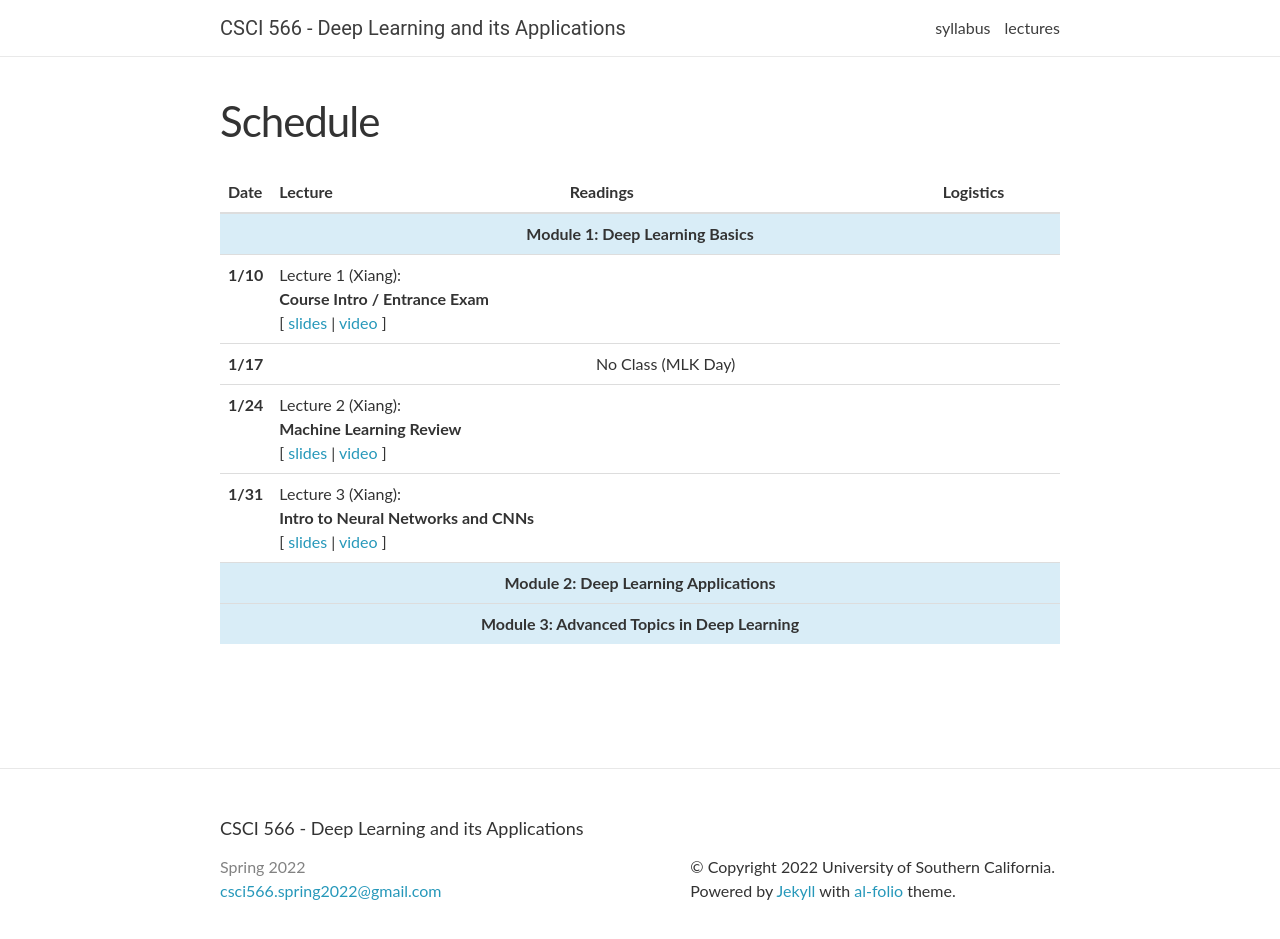
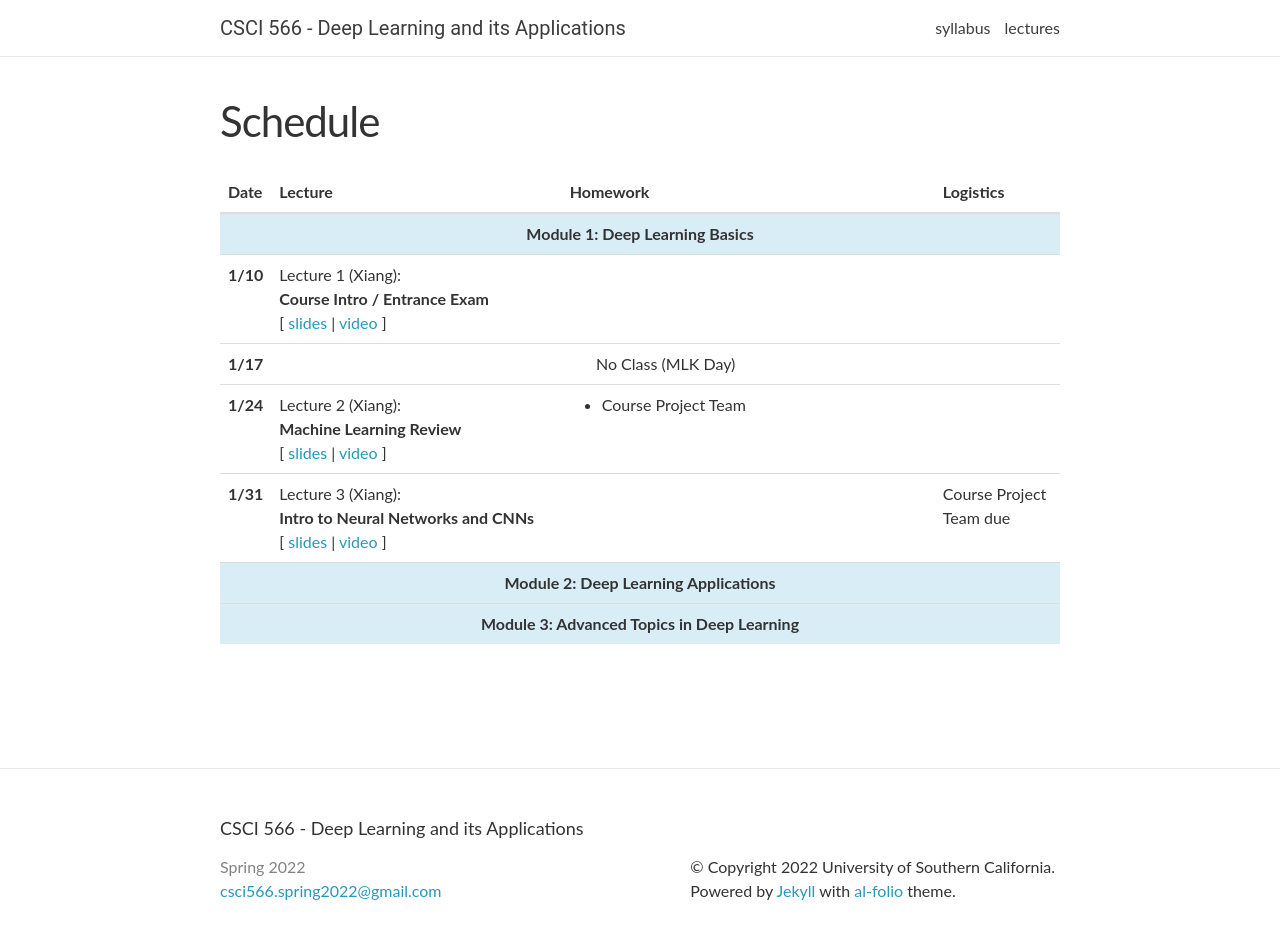
Before and after one commit to ndennler/csci566-spring2022.github.io, a Jekyll site: the page built from _pages/lectures.md, in a window 1280 px wide and 964 px high. Shown: the top 939 px of the window. Built offline with Jekyll 4.4.1, drawn with Linux system fonts in a browser that asks for light colours; nearby versions of some CDN libraries; comment, search, counter and statistics services are not loaded.

Commit message:
Change readings to HW; add course project team HW

```diff
--- a/_data/lectures.yml
+++ b/_data/lectures.yml
@@ -17,6 +17,7 @@
     <strong>Machine Learning Review</strong>
   slides: "https://drive.google.com/file/d/1vII9eDy99mzXPaT_VGrcwCOBLSHxjm6M/view?usp=sharing"
   video: "https://drive.google.com/file/d/19POVCwRt_l1-HytTQ21iGb399mSg307V/view?usp=sharing"
+  homework: Course Project Team
   logistics:
 
 - date: 1/31
@@ -25,7 +26,7 @@
     <strong>Intro to Neural Networks and CNNs</strong>
   slides: "https://drive.google.com/file/d/1gk0gXYkpg7vk_xl1k8AkYgqBBaoeWCuR/view?usp=sharing"
   video: "https://drive.google.com/file/d/1TdPyfL-KsfFlfh7Iy45OhJMVRJUMkQx_/view?usp=sharing"
-  logistics:
+  logistics: Course Project Team due
 
 - title: "Module 2: Deep Learning Applications"
 
--- a/_layouts/schedule.html
+++ b/_layouts/schedule.html
@@ -20,7 +20,7 @@ layout: default
         <tr>
           <th scope="col">Date</th>
           <th scope="col">Lecture</th>
-          <th scope="col">Readings</th>
+          <th scope="col">Homework</th>
           <th scope="col">Logistics</th>
         </tr>
       </thead>
--- a/_pages/lectures.md
+++ b/_pages/lectures.md
@@ -47,9 +47,9 @@ title: Schedule
         ]
     </td>
     <td>
-        {% if lecture.readings %}
+        {% if lecture.homework %}
         <ul>
-        {% for reading in lecture.readings %}
+        {% for reading in lecture.homework %}
             <li>{{ reading }}</li>
         {% endfor %}
         </ul>
```
